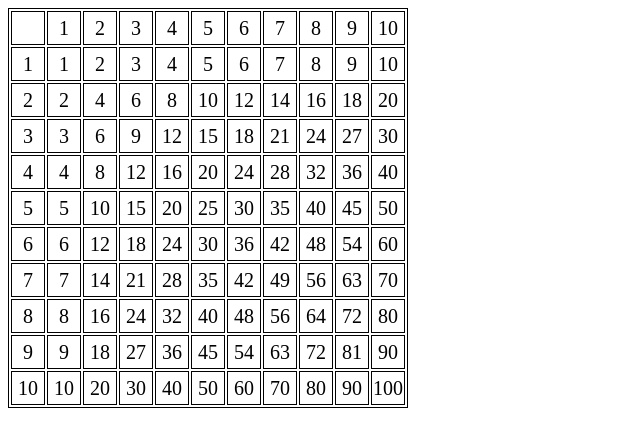
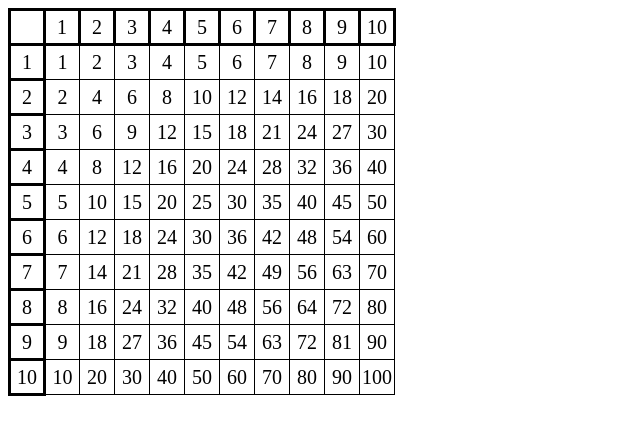
Before and after one commit to DenisKruglik/DenisKruglik, a PHP site: page / in a window 1280 px wide. Shown: the top 447 px of the page, without its empty margins (0-640 px from the left). Run offline with PHP 8.4, Linux system fonts and the light colour scheme; data that the repository does not hold is empty.

Commit message:
Updated styles

```diff
--- a/PHPCourse/Homework1/style.css
+++ b/PHPCourse/Homework1/style.css
@@ -1,5 +1,6 @@
 table, tr, td{
 	border: 1px solid #000;
+	border-collapse: collapse;
 }
 td{
 	width: 30px;
@@ -8,3 +9,9 @@ td{
 	text-align: center;
 	vertical-align: middle;
 }
+thead td{
+	border: 3px solid #000;
+}
+td:first-child{
+	border: 3px solid #000;
+}
```
